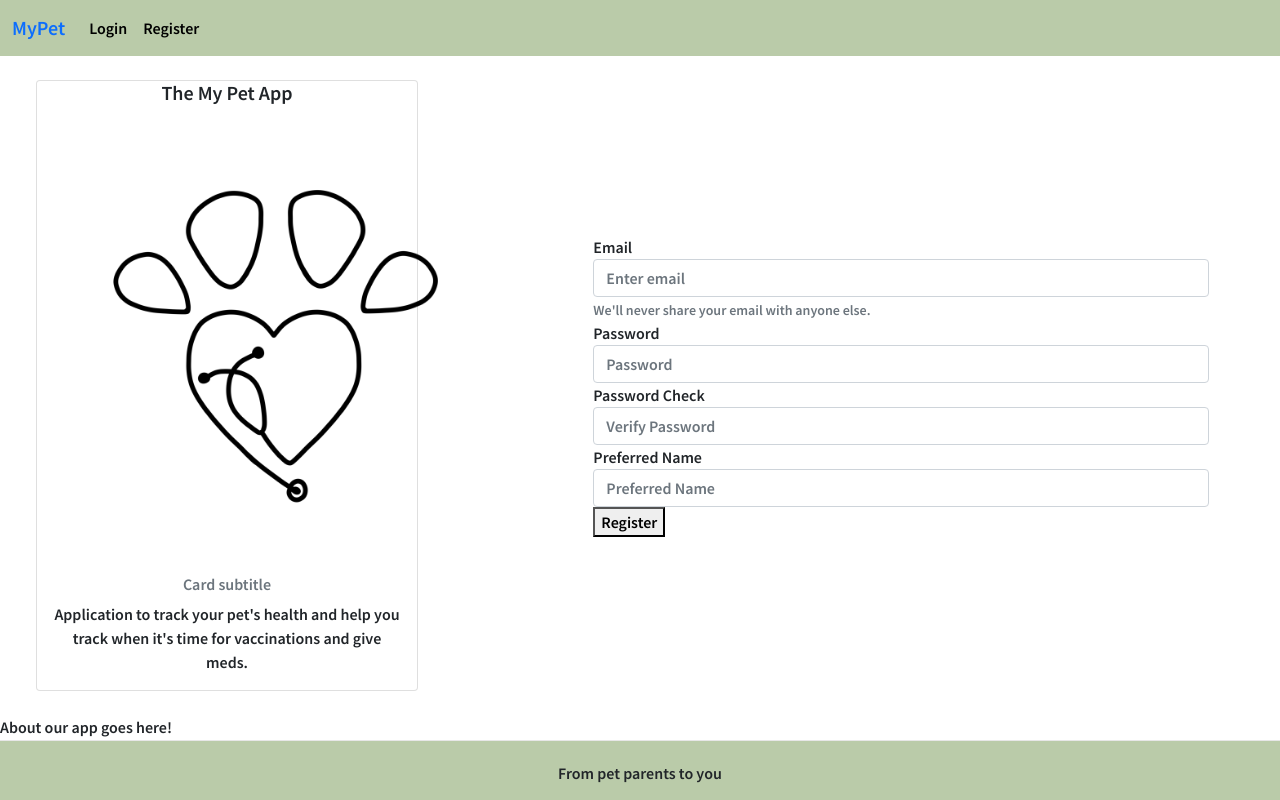
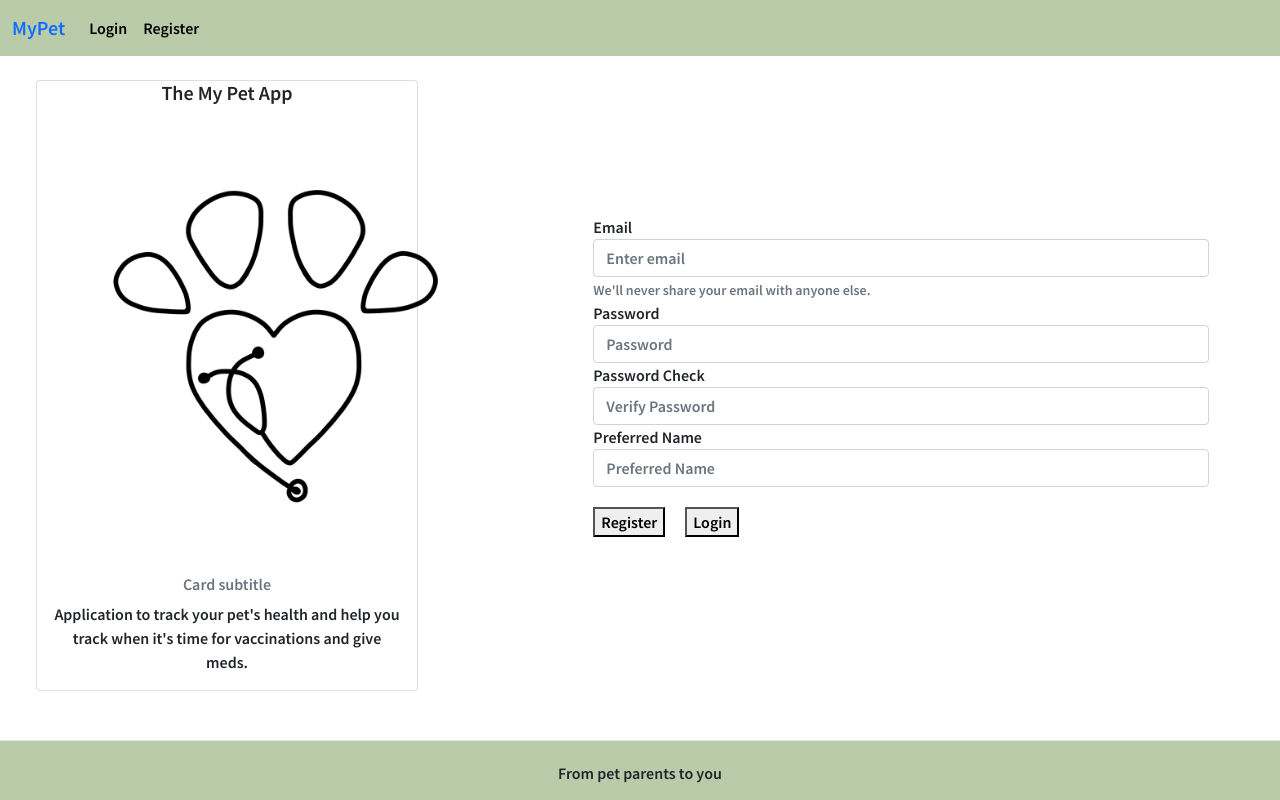
Before and after one commit to Developer-R-7/Hound-Haven, a React (Create React App) app in the folder client/: page /register in a window 1280 px wide. Built offline with nearby package versions, Linux system fonts and the light colour scheme; a web font is replaced by a local one.

Commit message:
ADDED: error handling for confirming through email and register form input

```diff
--- a/client/src/App.js
+++ b/client/src/App.js
@@ -52,7 +52,16 @@ function App() {
 
         <UserContext.Provider value={{ userData, setUserData }}>
           <PetContext.Provider
-            value={{ newPetData, setNewPetData, petId, setPetId, appt, setAppt, pets, setPets }}
+            value={{
+              newPetData,
+              setNewPetData,
+              petId,
+              setPetId,
+              appt,
+              setAppt,
+              pets,
+              setPets,
+            }}
           >
             <NavBar />
             <Switch>
@@ -63,7 +72,6 @@ function App() {
               <Route path="/confirm_token/:token" component={Confirmed} />
               <Route path="/" component={Home} />
             </Switch>
-            <Card></Card>
 
             <Footer />
           </PetContext.Provider>
--- a/client/src/Components/LoginForm.js
+++ b/client/src/Components/LoginForm.js
@@ -18,7 +18,7 @@ const LoginForm = () => {
       const { data } = await axios.post("/users/login", form);
 
       if (!data.user.confirmed) {
-        history.push("/confirm");
+        toast.error("Your account has not been verified, please check your email.")
       } else {
         setUserData({
           token: data.token,
--- a/client/src/Components/RegisterForm.js
+++ b/client/src/Components/RegisterForm.js
@@ -16,12 +16,37 @@ const RegisterForm = () => {
     e.preventDefault();
     try {
       console.log(form);
+
+      if (
+        !form.displayName ||
+        !form.email ||
+        !form.password ||
+        !form.passwordCheck
+      ) {
+        return toast.error("Please enter all fields.");
+      }
+
+      if (form.passwordCheck !== form.password) {
+        return toast.error("Password does not match the check.");
+      }
+
+      if (form.password.length < 8) {
+        return toast.error("Password must contain at least 8 characters.");
+      }
+
+      // 	  displayName: "shellsea"
+      // email: "elainesbarrera@gmail.com"
+      // password: "123198"
+      // passwordCheck: "123198"
+
       const newUser = await axios.post("/users/register", form);
+      toast.success(
+        "Check your email and follow the link to verify your account!"
+      );
       history.push("/login");
     } catch (err) {
       toast.error(err.response);
     }
-		//}
   };
 
   useEffect(() => {
@@ -76,6 +101,9 @@ const RegisterForm = () => {
           />
         </div>
         <button type="submit">Register</button>
+        <button style={{ margin: 20 }} onClick={() => history.push("/login")}>
+          Login
+        </button>
       </form>
     </div>
   );
```
Lines whose indentation alone changed are shown as unchanged.
